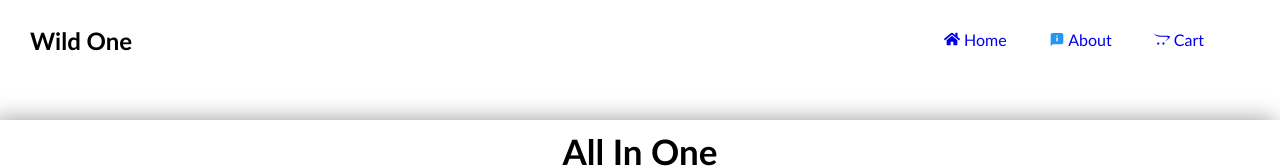
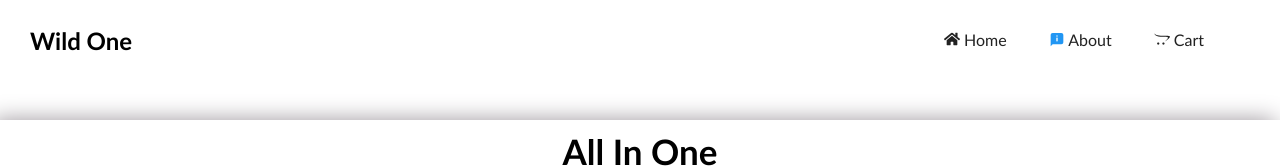
Before and after one commit to Web-Dev-Muhammad-Mamun/Shopping-Cart-E-commece, a React (Vite) app: page / in a window 1280 px wide. Shown: the top 168 px of the page. Built offline with nearby package versions, Linux system fonts and the light colour scheme.

Commit message:
font color

```diff
--- a/src/Layout/Navbar/Navbar.css
+++ b/src/Layout/Navbar/Navbar.css
@@ -28,10 +28,12 @@
     text-align: center;
   }
   .nav-links {
+    color: #222;
     text-decoration: none;
     padding: 0.7rem 1rem;
     white-space: nowrap;
   }
+
   .nav-links i {
     padding-right: 10px;
   }
```
